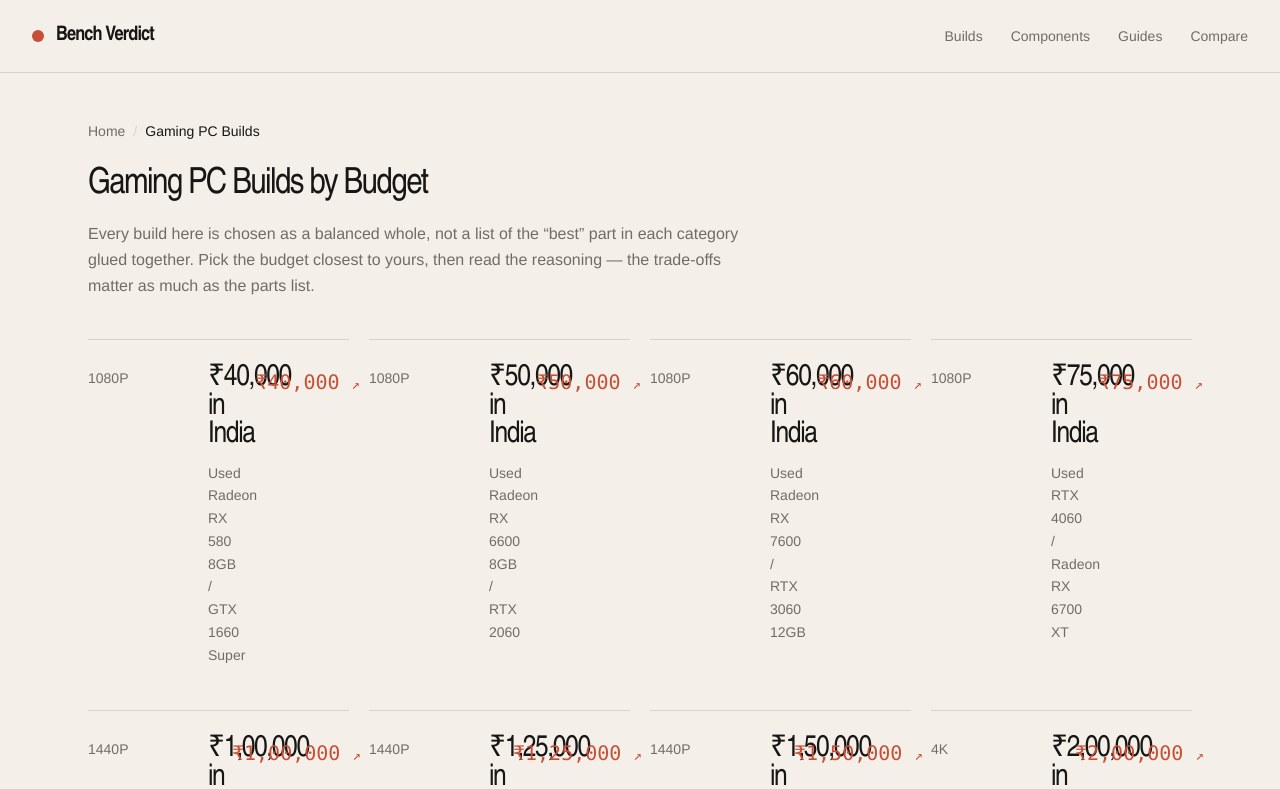
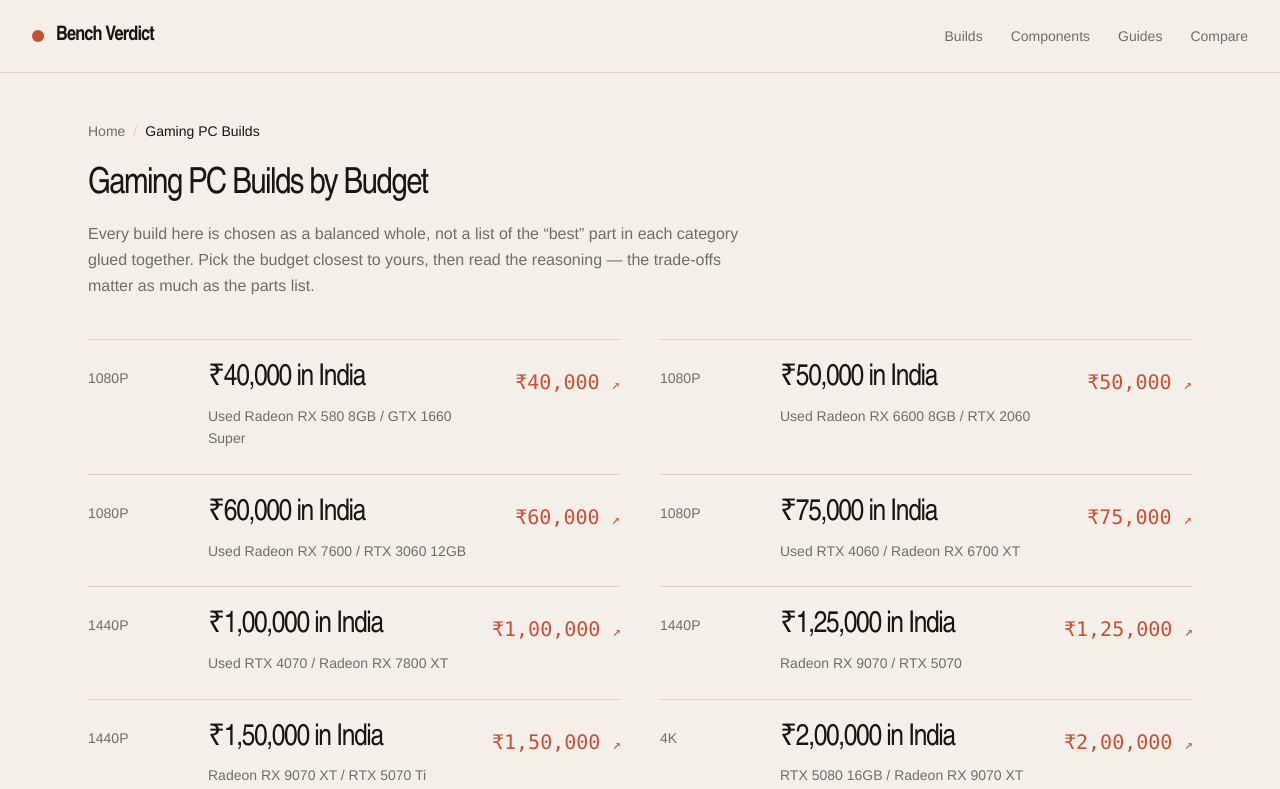
Before and after one commit to Nja911/Gaming_PC_Information, a Next.js app: page /gaming-pc/builds in a window 1280 px wide. Shown: the top 789 px of the page. Built offline with nearby package versions, Linux system fonts and the light colour scheme; no server answers.

Commit message:
Layout Fix

```diff
--- a/src/app/gaming-pc/builds/page.tsx
+++ b/src/app/gaming-pc/builds/page.tsx
@@ -21,7 +21,7 @@
         together. Pick the budget closest to yours, then read the reasoning — the trade-offs matter as much as the
         parts list.
       </p>
-      <div className="grid sm:grid-cols-2 lg:grid-cols-4 gap-5">
+      <div className="grid gap-x-10 sm:grid-cols-2">
         {builds.map((build) => (
           <BuildCard key={build.slug} build={build} />
         ))}
```
